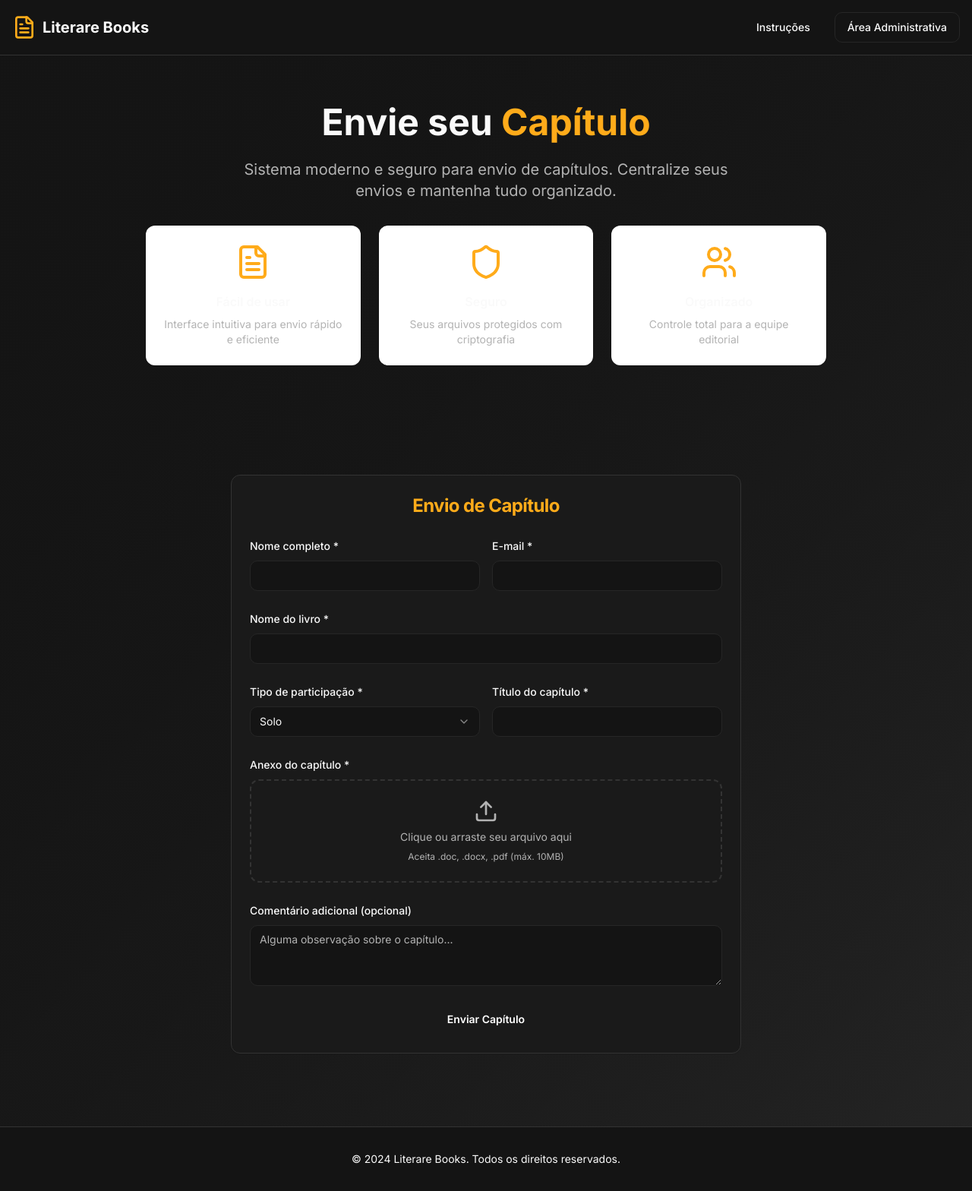
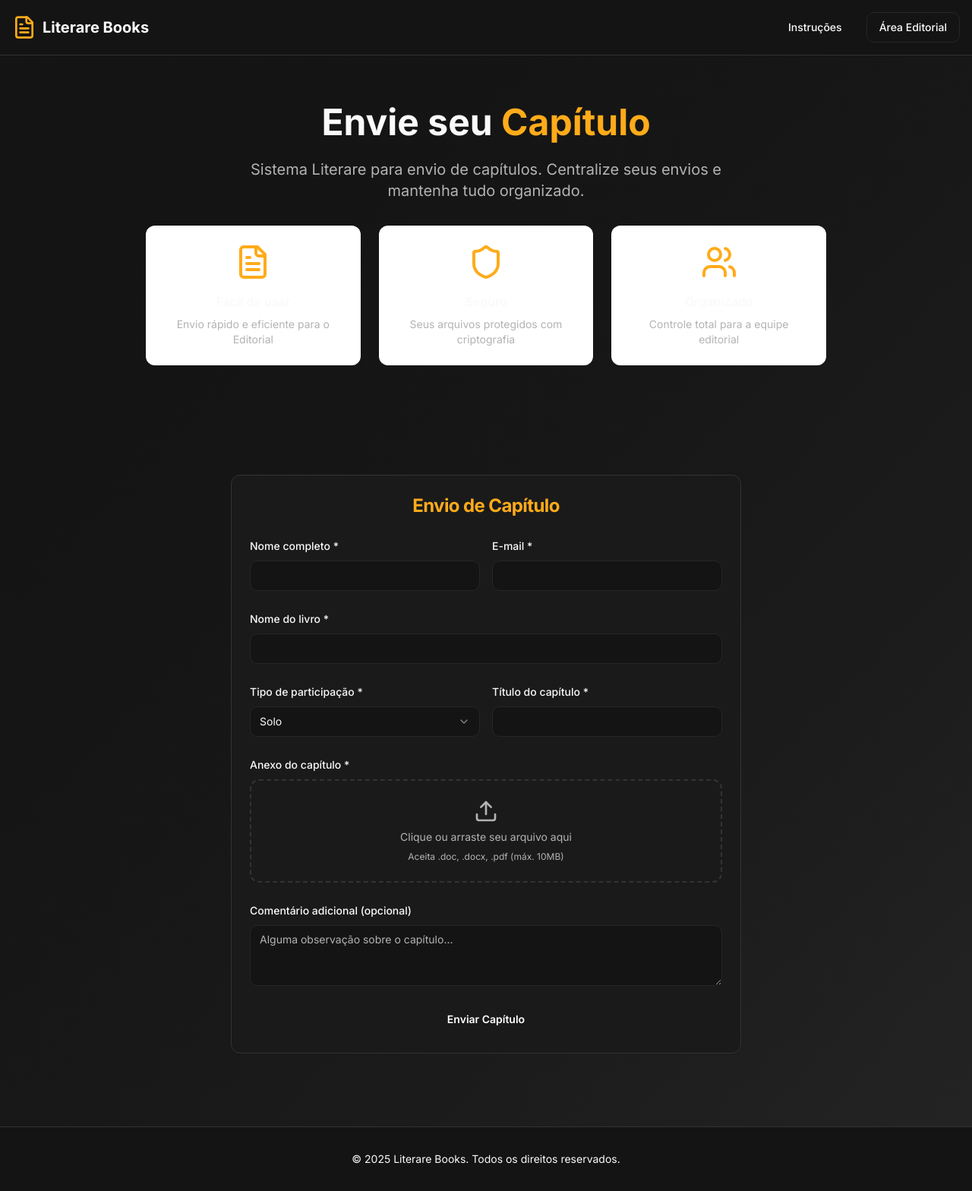
Before and after one commit to literarebooksinternational/chapterflow-lite, a React (Vite) app: page /submit in a window 1280 px wide. Shown: the whole page at 76% size. Built offline with nearby package versions, Linux system fonts and the light colour scheme.

Commit message:
Manual edit: src/pages/SubmitChapter.tsx
Edited UI in Lovable

```diff
--- a/src/pages/SubmitChapter.tsx
+++ b/src/pages/SubmitChapter.tsx
@@ -29,7 +29,7 @@ export default function SubmitChapter() {
                 <Button variant="ghost">Instruções</Button>
               </Link>
               <Link to="/admin">
-                <Button variant="outline">Área Administrativa</Button>
+                <Button variant="outline">Área Editorial</Button>
               </Link>
             </nav>
           </div>
@@ -43,7 +43,7 @@ export default function SubmitChapter() {
             Envie seu <span className="text-editorial">Capítulo</span>
           </h1>
           <p className="text-xl text-muted-foreground mb-8 max-w-2xl mx-auto">
-            Sistema moderno e seguro para envio de capítulos.
+            Sistema Literare para envio de capítulos.
             Centralize seus envios e mantenha tudo organizado.
           </p>
 
@@ -52,7 +52,7 @@ export default function SubmitChapter() {
               <FileText className="h-12 w-12 text-editorial mb-4" />
               <h3 className="font-semibold mb-2">Fácil de usar</h3>
               <p className="text-sm text-muted-foreground text-center">
-                Interface intuitiva para envio rápido e eficiente
+                Envio rápido e eficiente para o Editorial
               </p>
             </div>
 
@@ -86,7 +86,7 @@ export default function SubmitChapter() {
       <footer className="bg-background text-foreground py-8 mt-16 border-t border-glass-border">
         <div className="container mx-auto px-4 text-center">
           <p className="text-sm">
-            © 2024 Literare Books. Todos os direitos reservados.
+            © 2025 Literare Books. Todos os direitos reservados.
           </p>
         </div>
       </footer>
```
